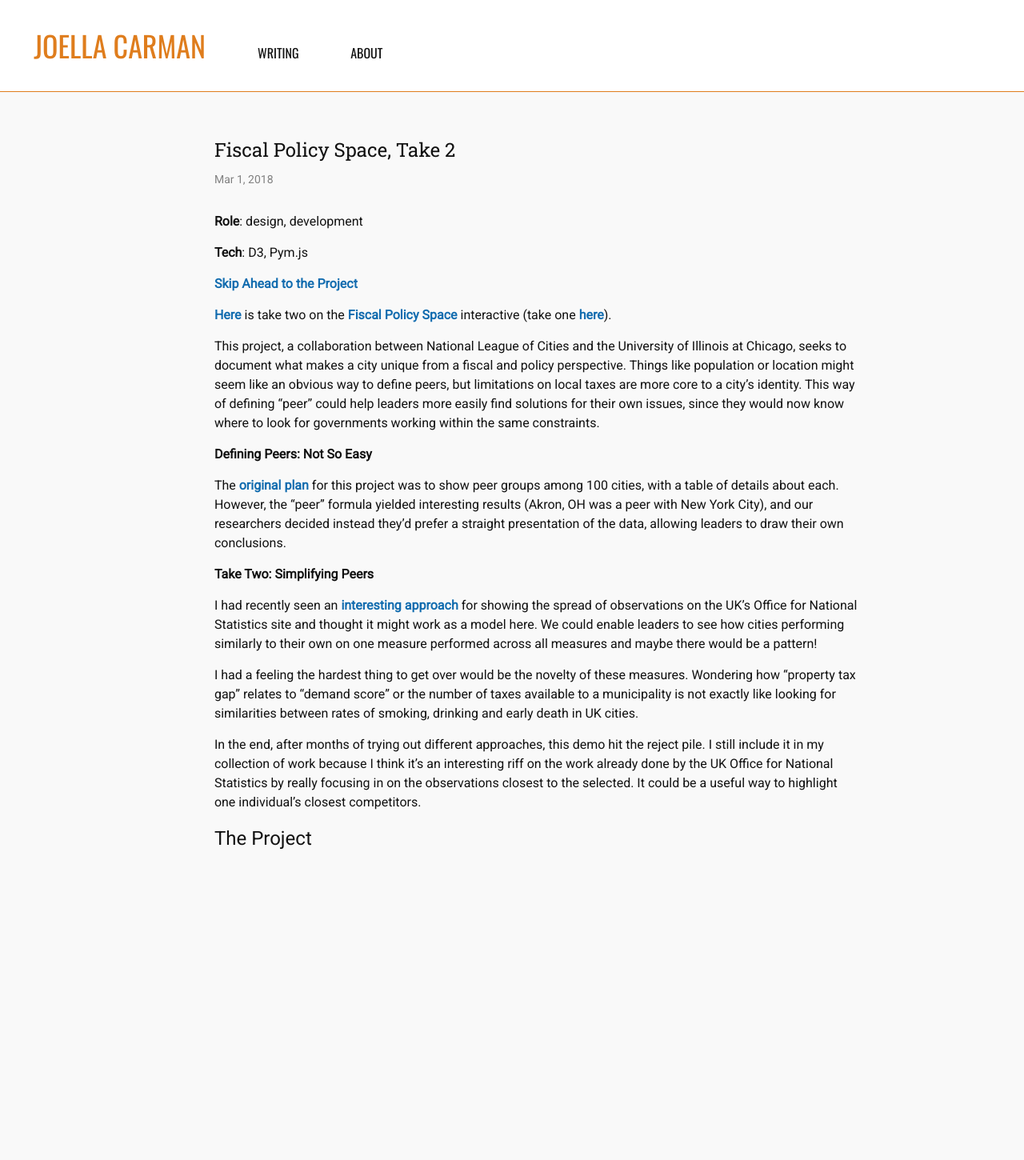
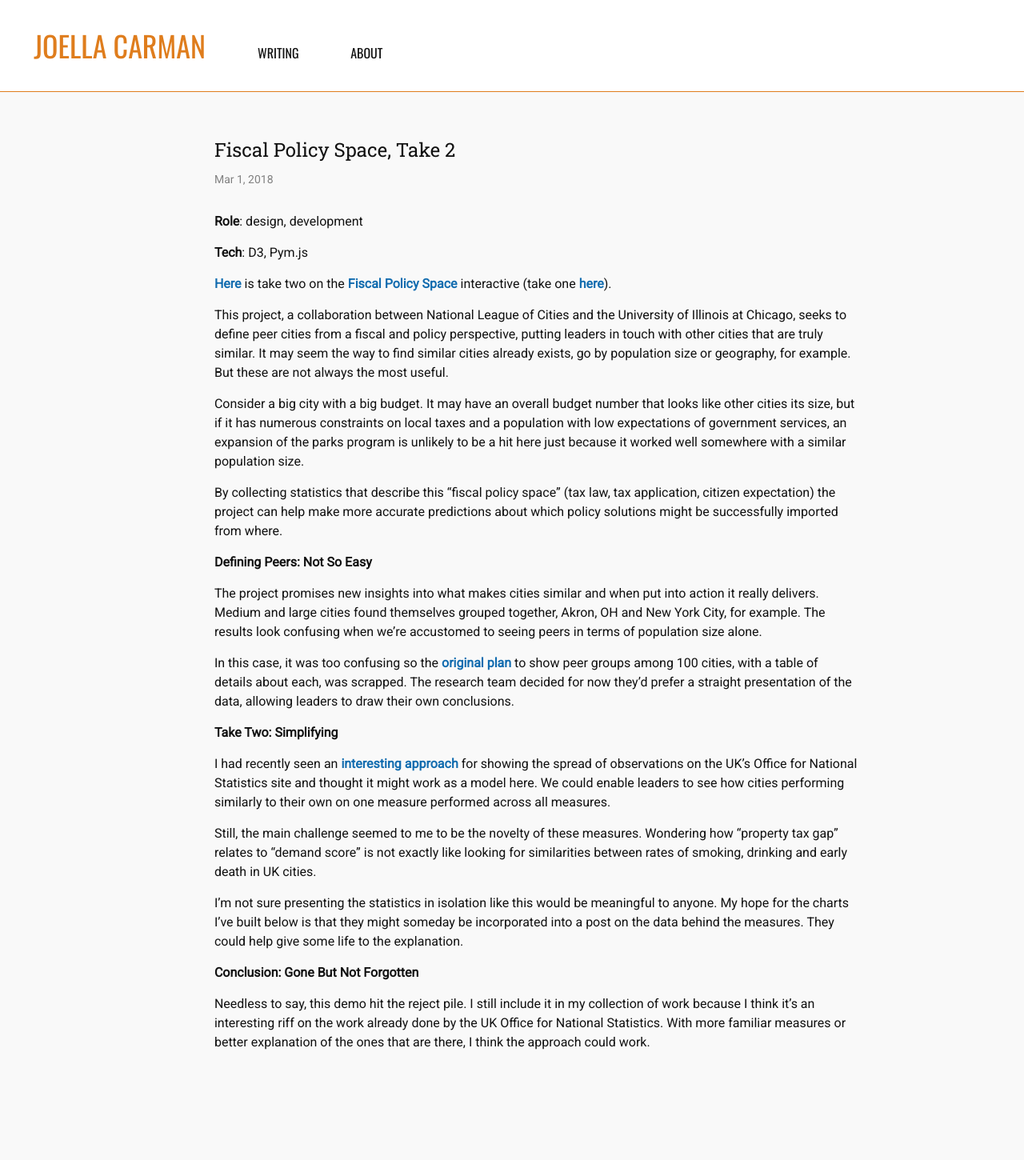
Before and after one commit to joellacarman/joellacarman.github.io, a Jekyll site: the page built from _posts/2018-03-01-novel-chart.md, in a window 1280 px wide. Shown: the whole page at 80% size. Built offline with Jekyll 4.4.1, drawn with Linux system fonts in a browser that asks for light colours; before the commit the page ends 1201 px from its top, so only the background shows below that.

Commit message:
more editing fsp post

```diff
--- a/_posts/2018-03-01-novel-chart.md
+++ b/_posts/2018-03-01-novel-chart.md
@@ -9,28 +9,34 @@ image: /assets/fiscal-dashboard.png
 
 **Tech**: D3, Pym.js
 
-[Skip Ahead to the Project](#the-project)
-
-
 [Here](https://s3.amazonaws.com/fiscaldashboard/parent.html) is take two on the [Fiscal Policy Space](http://fiscalpolicyspace.greatcities.uic.edu/) interactive (take one [here](/2018/03/01/responsive-map.html)).
 
-This project, a collaboration between National League of Cities and the University of Illinois at Chicago, seeks to document what makes a city unique from a fiscal and policy perspective. Things like population or location might seem like an obvious way to define peers, but limitations on local taxes are more core to a city's identity. This way of defining “peer” could help leaders more easily find solutions for their own issues, since they would now know where to look for governments working within the same constraints.
+This project, a collaboration between National League of Cities and the University of Illinois at Chicago, seeks to define peer cities from a fiscal and policy perspective, putting leaders in touch with other cities that are truly similar. It may seem the way to find similar cities already exists, go by population size or geography, for example. But these are not always the most useful.
+
+Consider a big city with a big budget. It may have an overall budget number that looks like other cities its size, but if it has numerous constraints on local taxes and a population with low expectations of government services, an expansion of the parks program is unlikely to be a hit here just because it worked well somewhere with a similar population size.
+
+By collecting statistics that describe this "fiscal policy space" (tax law, tax application, citizen expectation) the project can help make more accurate predictions about which policy solutions might be successfully imported from where.
 
 **Defining Peers: Not So Easy**
 
-The [original plan](/2018/03/01/responsive-map.html) for this project was to show peer groups among 100 cities, with a table of details about each. However, the “peer” formula yielded interesting results (Akron, OH was a peer with New York City), and our researchers decided instead they'd prefer a straight presentation of the data, allowing leaders to draw their own conclusions.
+The project promises new insights into what makes cities similar and when put into action it really delivers. Medium and large cities found themselves grouped together, Akron, OH and New York City, for example. The results look confusing when we're accustomed to seeing peers in terms of population size alone.
 
-**Take Two: Simplifying Peers**
+In this case, it was too confusing so the [original plan](/2018/03/01/responsive-map.html) to show peer groups among 100 cities, with a table of details about each, was scrapped. The research team decided for now they'd prefer a straight presentation of the data, allowing leaders to draw their own conclusions.
 
-I had recently seen an [interesting approach](https://visual.ons.gov.uk/what-affects-an-areas-healthy-life-expectancy/) for showing the spread of observations on the UK’s Office for National Statistics site and thought it might work as a model here. We could enable leaders to see how cities performing similarly to their own on one measure performed across all measures and maybe there would be a pattern!
+**Take Two: Simplifying**
 
-I had a feeling the hardest thing to get over would be the novelty of these measures. Wondering how “property tax gap” relates to “demand score” or the number of taxes available to a municipality is not exactly like looking for similarities between rates of smoking, drinking and early death in UK cities.
+I had recently seen an [interesting approach](https://visual.ons.gov.uk/what-affects-an-areas-healthy-life-expectancy/) for showing the spread of observations on the UK’s Office for National Statistics site and thought it might work as a model here. We could enable leaders to see how cities performing similarly to their own on one measure performed across all measures.
 
-In the end, after months of trying out different approaches, this demo hit the reject pile. I still include it in my collection of work because I think it's an interesting riff on the work already done by the UK Office for National Statistics by really focusing in on the observations closest to the selected. It could be a useful way to highlight one individual's closest competitors.
+Still, the main challenge seemed to me to be the novelty of these measures. Wondering how “property tax gap” relates to “demand score” is not exactly like looking for similarities between rates of smoking, drinking and early death in UK cities.
+
+I'm not sure presenting the statistics in isolation like this would be meaningful to anyone. My hope for the charts I've built below is that they might someday be incorporated into a post on the data behind the measures. They could help give some life to the explanation.
+
+**Conclusion: Gone But Not Forgotten**
+
+Needless to say, this demo hit the reject pile. I still include it in my collection of work because I think it's an interesting riff on the work already done by the UK Office for National Statistics. With more familiar measures or better explanation of the ones that are there, I think the approach could work.
 
 
 
-## The Project ##
 {% raw %}
   <div class="wrapper">
     <div id="iframe-here"></div>
```
Also changed, not shown: 4 other files.
